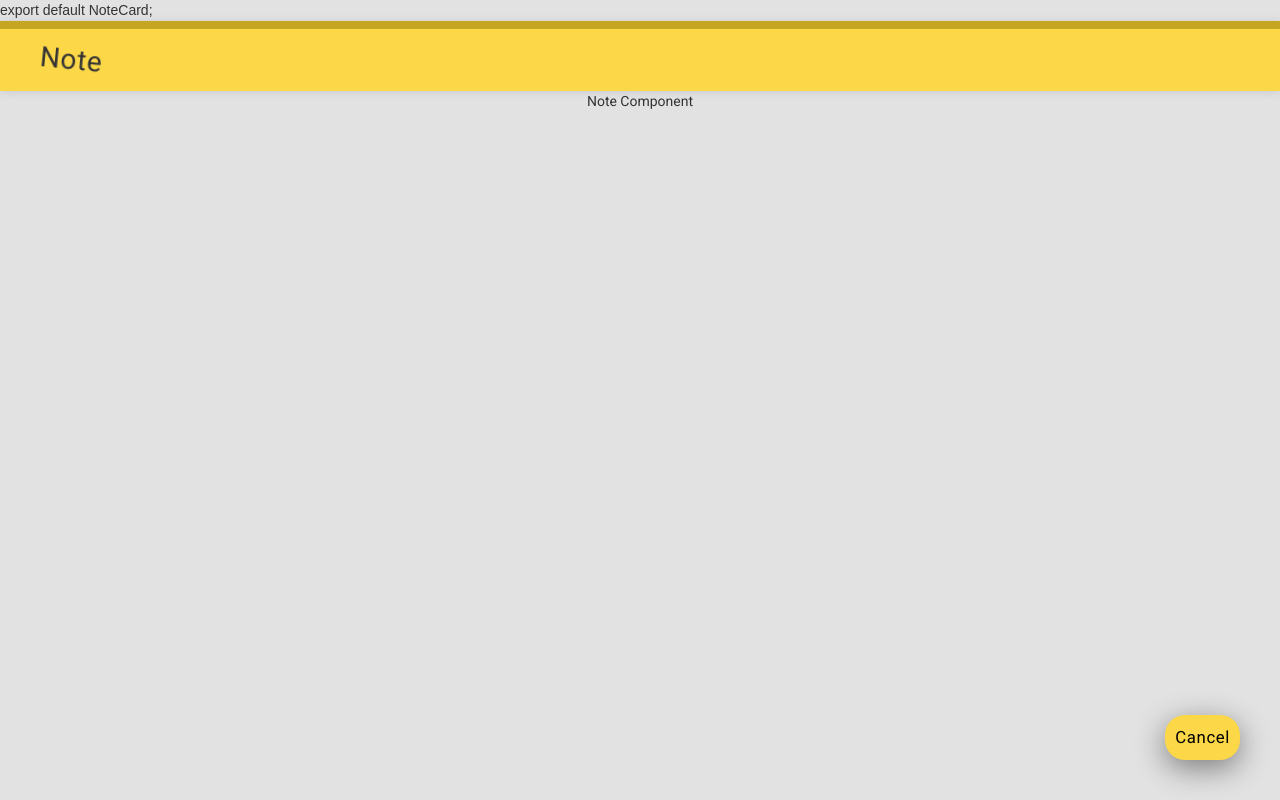
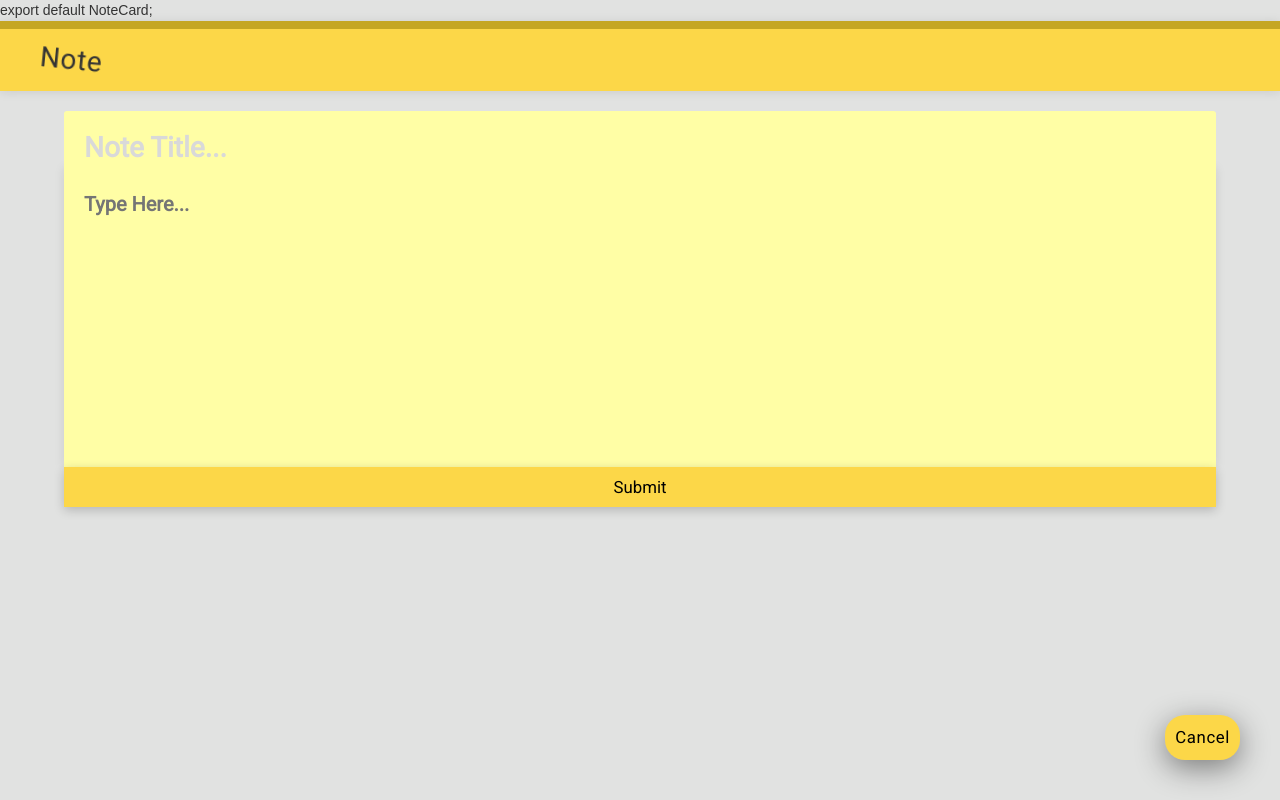
Before and after one commit to seanlo424/note, a React (Create React App) app: page / in a window 1280 px wide. Both pictures are taken after a click on the element "+ Note". Built offline with nearby package versions, Linux system fonts and the light colour scheme; no server answers.

Commit message:
delete notes

```diff
--- a/src/App.js
+++ b/src/App.js
@@ -18,7 +18,8 @@ class App extends Component {
 
   toggleNote = () => {
     this.setState({
-    showNote: ! this.state.showNote
+      showNote: ! this.state.showNote,
+      note: {}
     });
   }
 
@@ -34,15 +35,47 @@ getNote = (id) => {
     .catch((err) => console.log(err.response.data) );
   }
 
+  performSubmissionRequest = (data, id) => {
+     if (id) {
+      return axios.patch(urlFor(`notes/${id}`), data);
+    } else {
+      return axios.post(urlFor('notes'), data);
+    }
+  }
+
+  submitNote = (data, id) => {
+     this.performSubmissionRequest(data, id)
+    .then((res) => this.setState({ showNote: false }) )
+    .catch((err) => console.log(err.response.data) );
+  }
+
+  deleteNote = (id) => {
+    const newNotesState = this.state.notes.filter((note) => note.id !== id );
+    axios.delete(urlFor(`notes/${id}`))
+    .then((res) => this.setState({ notes: newNotesState }))
+    .catch((err) => console.log(err.response.data) );
+  }
 
 
   render() {
-    const { showNote, notes } = this.state;
+    const { showNote, notes, note } = this.state;
 
     return (
       <div className="App">
         <Nav toggleNote={this.toggleNote} showNote={showNote} />
-        { showNote ? <Note /> : <List getNotes={this.getNotes} notes={notes} getNote={this.getNote} /> }
+        { showNote ?
+          <Note
+            note={note}
+            submitNote={this.submitNote}
+          />
+          :
+          <List
+            getNotes={this.getNotes}
+            notes={notes}
+            getNote={this.getNote}
+            deleteNote={this.deleteNote}
+          />
+        }
       </div>
     );
   }
--- a/src/components/List.js
+++ b/src/components/List.js
@@ -8,7 +8,7 @@ class List extends Component {
 	}
 
   render() {
-  	const { notes, getNote } = this.props;
+  	const { notes, getNote, deleteNote } = this.props;
 
   	const cards = notes.map((note, index) => {
       return (
@@ -17,6 +17,7 @@ class List extends Component {
   				index={index}
   				note={note}
           getNote={getNote}
+          deleteNote={deleteNote}
   			/>
         );
   	});
--- a/src/components/Note.js
+++ b/src/components/Note.js
@@ -1,10 +1,37 @@
 import React from 'react';
 
 class Note extends React.Component {
+
+	onSubmit(e) {
+		e.preventDefault();
+		const formData = {
+			title: this.title.value,
+			content: this.content.value
+	};
+		this.props.submitNote(formData, this.props.note.id);
+	}
+
   render() {
+  	const { note } = this.props;
+
     return (
       <div className="note-container">
-        Note Component
+        <form className="note-form" onSubmit={(e) => this.onSubmit(e)}>
+          <input
+            className="note-title-input"
+            type="text"
+            placeholder="Note Title..."
+            defaultValue={note.title}
+            ref={(input) => this.title = input}
+          	/>
+	        <textarea
+	          className="note-textarea"
+	          placeholder="Type Here..."
+	          defaultValue={note.content}
+	          ref={(input) => this.content = input}
+	        />
+	        <input className="note-button" type="submit" value="Submit" />
+        </form>
       </div>
     );
   }
--- a/src/components/NoteCard.js
+++ b/src/components/NoteCard.js
@@ -2,7 +2,7 @@ import React, { Component } from 'react';
 
 class NoteCard extends Component {
 	render() {
-		const { note, getNote } = this.props;
+		const { note, getNote, deleteNote } = this.props;
 
 		return (
 			<div className="note-card-container">
@@ -12,7 +12,7 @@ class NoteCard extends Component {
         <div className="note-card-content">
           {note.content}
         </div>
-         <span className="note-card-delete">
+         <span className="note-card-delete" onClick={() => deleteNote(note.id)}>
           <i className="material-icons">close</i>
         </span>
         <span className="note-card-edit" onClick={() => getNote(note.id)}>
```
Lines whose indentation alone changed are shown as unchanged.
